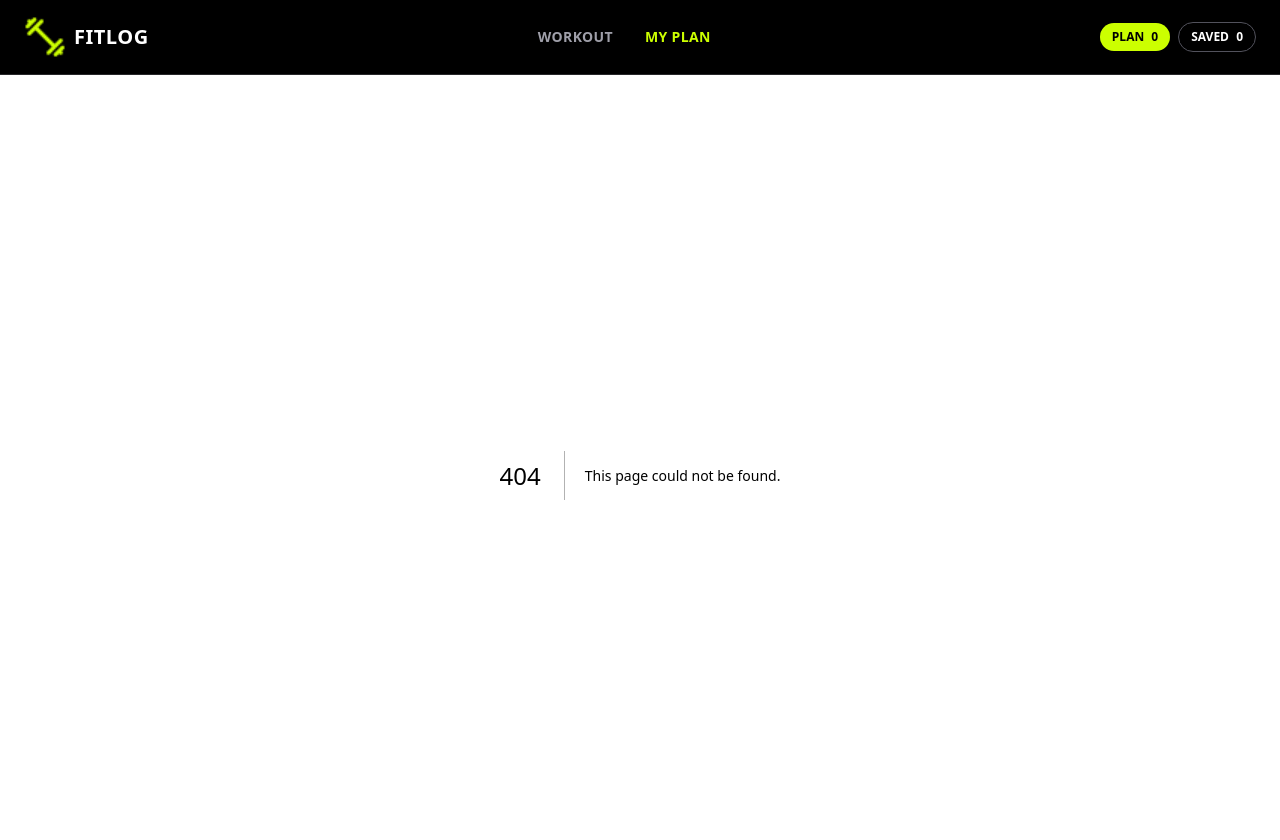
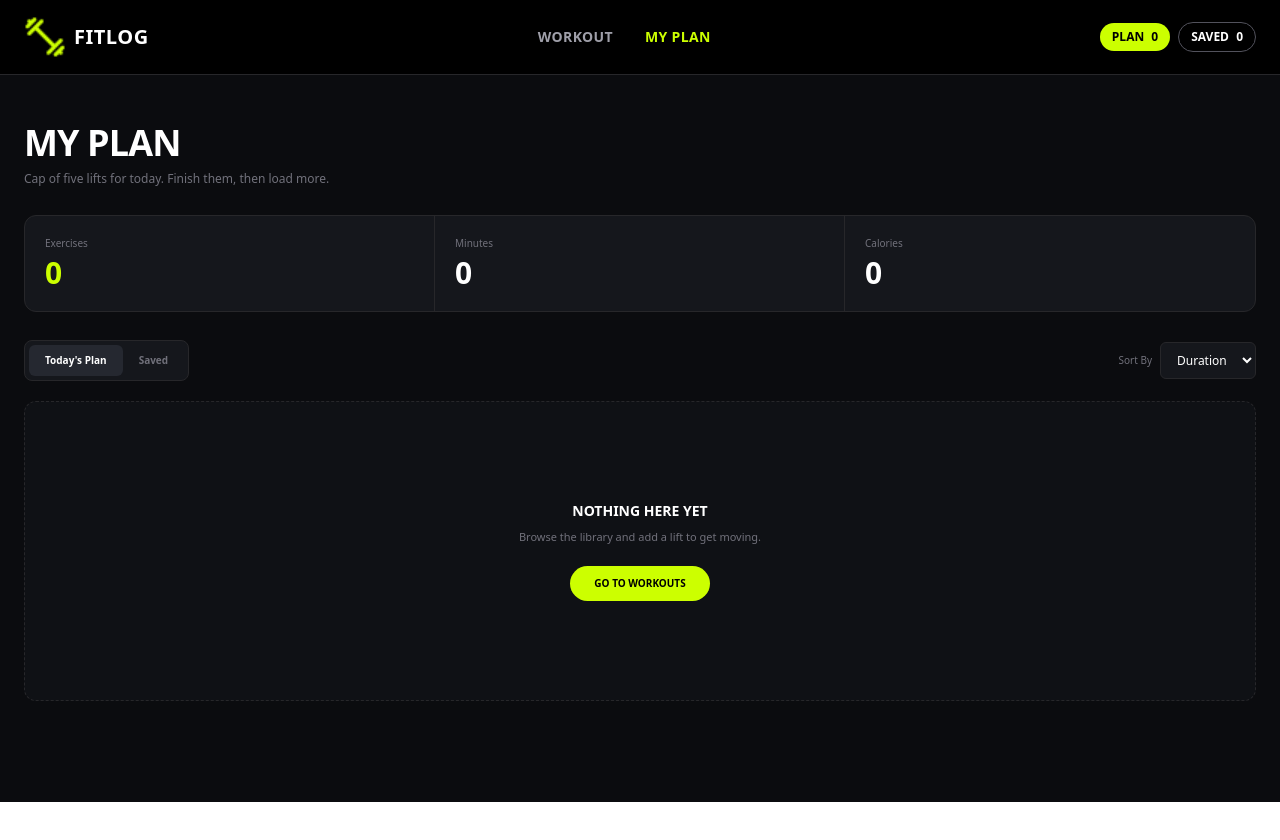
Before and after one commit to ariful-arif124/Fit-Log-Site, a Next.js app: page /my-plan in a window 1280 px wide. Before the commit this address had no page. Shown: the top 840 px of the page. After the commit the page ends 802 px from the top, so only its background shows below. Built offline with nearby package versions, Linux system fonts and the light colour scheme.

Commit message:
My Plan page

```diff
--- /dev/null
+++ b/src/app/my-plan/page.tsx
@@ -0,0 +1,153 @@
+"use client";
+
+import { useMemo, useState } from "react";
+import Link from "next/link";
+import PlanCard from "@/components/PlanCard";
+import SortDropdown from "@/components/SortDropdown";
+import { useFitLog } from "@/context/FitLogContext";
+
+type Tab = "plan" | "saved";
+
+export default function MyPlanPage() {
+  const { plan, saved } = useFitLog();
+
+  const [activeTab, setActiveTab] = useState<Tab>("plan");
+  const [sortBy, setSortBy] = useState("duration");
+
+  const totalMinutes = plan.reduce(
+    (total, workout) => total + workout.duration,
+    0
+  );
+
+  const totalCalories = plan.reduce(
+    (total, workout) => total + workout.caloriesBurned,
+    0
+  );
+
+  const currentItems = activeTab === "plan" ? plan : saved;
+
+  const sortedItems = useMemo(() => {
+    return [...currentItems].sort((a, b) => {
+      if (sortBy === "calories") {
+        return b.caloriesBurned - a.caloriesBurned;
+      }
+
+      if (sortBy === "rating") {
+        return b.rating - a.rating;
+      }
+
+      return a.duration - b.duration;
+    });
+  }, [currentItems, sortBy]);
+
+  return (
+    <main className="min-h-[calc(100vh-73px)] bg-[#0b0c0f]">
+      <div className="mx-auto max-w-7xl px-4 py-10 md:px-6 md:py-12">
+
+        <div>
+          <h1 className="text-3xl font-black uppercase tracking-tight text-white md:text-4xl">
+            My Plan
+          </h1>
+
+          <p className="mt-2 text-xs text-zinc-500">
+            Cap of five lifts for today. Finish them, then load more.
+          </p>
+        </div>
+
+        <div className="mt-7 grid grid-cols-3 rounded-xl border border-zinc-800 bg-[#15171c]">
+          <div className="border-r border-zinc-800 p-4 sm:p-5">
+            <p className="text-[10px] text-zinc-500">
+              Exercises
+            </p>
+
+            <p className="mt-1 text-2xl font-black text-[#ccff00] sm:text-3xl">
+              {plan.length}
+            </p>
+          </div>
+
+          <div className="border-r border-zinc-800 p-4 sm:p-5">
+            <p className="text-[10px] text-zinc-500">
+              Minutes
+            </p>
+
+            <p className="mt-1 text-2xl font-black text-white sm:text-3xl">
+              {totalMinutes}
+            </p>
+          </div>
+
+          <div className="p-4 sm:p-5">
+            <p className="text-[10px] text-zinc-500">
+              Calories
+            </p>
+
+            <p className="mt-1 text-2xl font-black text-white sm:text-3xl">
+              {totalCalories}
+            </p>
+          </div>
+        </div>
+
+        <div className="mt-7 flex flex-col justify-between gap-4 sm:flex-row sm:items-center">
+
+          <div className="flex w-fit rounded-lg border border-zinc-800 bg-[#15171c] p-1">
+            <button
+              onClick={() => setActiveTab("plan")}
+              className={`rounded-md px-4 py-2 text-[10px] font-bold transition ${
+                activeTab === "plan"
+                  ? "bg-[#252830] text-white"
+                  : "text-zinc-500 hover:text-white"
+              }`}
+            >
+              Today's Plan
+            </button>
+
+            <button
+              onClick={() => setActiveTab("saved")}
+              className={`rounded-md px-4 py-2 text-[10px] font-bold transition ${
+                activeTab === "saved"
+                  ? "bg-[#252830] text-white"
+                  : "text-zinc-500 hover:text-white"
+              }`}
+            >
+              Saved
+            </button>
+          </div>
+
+          <SortDropdown
+            value={sortBy}
+            onChange={setSortBy}
+          />
+        </div>
+
+        <div className="mt-5 space-y-3">
+          {sortedItems.length > 0 ? (
+            sortedItems.map((workout) => (
+              <PlanCard
+                key={workout.id}
+                workout={workout}
+                type={activeTab}
+              />
+            ))
+          ) : (
+            <div className="flex min-h-[300px] flex-col items-center justify-center rounded-xl border border-dashed border-zinc-800 bg-[#0f1115] px-6 text-center">
+
+              <h2 className="text-sm font-black uppercase text-white">
+                Nothing Here Yet
+              </h2>
+
+              <p className="mt-2 max-w-sm text-[11px] text-zinc-500">
+                Browse the library and add a lift to get moving.
+              </p>
+
+              <Link
+                href="/#library"
+                className="mt-5 rounded-full bg-[#ccff00] px-6 py-2.5 text-[10px] font-black uppercase text-black transition hover:bg-white"
+              >
+                Go to Workouts
+              </Link>
+            </div>
+          )}
+        </div>
+      </div>
+    </main>
+  );
+}
--- /dev/null
+++ b/src/components/PlanCard.tsx
@@ -0,0 +1,82 @@
+"use client";
+
+import Image from "next/image";
+import Link from "next/link";
+import { Workout } from "@/types/workout";
+import { useFitLog } from "@/context/FitLogContext";
+
+interface PlanCardProps {
+  workout: Workout;
+  type: "plan" | "saved";
+}
+
+export default function PlanCard({ workout, type }: PlanCardProps) {
+  const {
+    removeFromPlan,
+    removeFromSaved,
+    markAsDone,
+  } = useFitLog();
+
+  const handleRemove = () => {
+    if (type === "plan") {
+      removeFromPlan(workout.id);
+    } else {
+      removeFromSaved(workout.id);
+    }
+  };
+
+  return (
+    <div className="group flex items-center gap-4 rounded-xl border border-zinc-800 bg-[#15171c] p-3 transition hover:border-zinc-700 sm:p-4">
+      <div className="relative h-16 w-24 shrink-0 overflow-hidden rounded-lg sm:h-20 sm:w-32">
+        <Image
+          src={workout.image}
+          alt={workout.name}
+          fill
+          className="object-cover"
+        />
+      </div>
+
+      <div className="min-w-0 flex-1">
+        <h3 className="truncate text-sm font-black uppercase text-white sm:text-base">
+          {workout.name}
+        </h3>
+
+        <p className="mt-1 truncate text-xs text-zinc-500">
+          {workout.equipment}
+        </p>
+
+        <div className="mt-2 flex flex-wrap items-center gap-3 text-[10px] text-zinc-400 sm:text-xs">
+          <span>◷ {workout.duration} min</span>
+          <span>🔥 {workout.caloriesBurned} kcal</span>
+          <span>★ {workout.rating}</span>
+        </div>
+      </div>
+
+      <div className="flex shrink-0 items-center gap-2">
+        <Link
+          href={`/workouts/${workout.id}`}
+          className="hidden rounded-full border border-zinc-700 px-4 py-2 text-[10px] font-bold uppercase text-zinc-300 transition hover:border-[#ccff00] hover:text-[#ccff00] sm:block"
+        >
+          View Details
+        </Link>
+
+        {type === "plan" && (
+          <button
+            onClick={() => markAsDone(workout.id)}
+            className="rounded-full bg-[#ccff00] px-4 py-2 text-[10px] font-black uppercase text-black transition hover:bg-white"
+          >
+            ✓ Mark as Done
+          </button>
+        )}
+
+        <button
+          onClick={handleRemove}
+          aria-label={`Remove ${workout.name}`}
+          className="px-1 text-sm text-zinc-600 transition hover:text-red-400"
+        >
+          ×
+        </button>
+      </div>
+    </div>
+  );
+}
--- /dev/null
+++ b/src/components/SortDropdown.tsx
@@ -0,0 +1,29 @@
+"use client";
+
+interface SortDropdownProps {
+  value: string;
+  onChange: (value: string) => void;
+}
+
+export default function SortDropdown({
+  value,
+  onChange,
+}: SortDropdownProps) {
+  return (
+    <div className="flex items-center gap-2">
+      <span className="text-[10px] font-medium text-zinc-500">
+        Sort By
+      </span>
+
+      <select
+        value={value}
+        onChange={(e) => onChange(e.target.value)}
+        className="rounded-md border border-zinc-800 bg-[#15171c] px-3 py-2 text-xs text-white outline-none transition focus:border-[#ccff00]"
+      >
+        <option value="duration">Duration</option>
+        <option value="calories">Calories</option>
+        <option value="rating">Rating</option>
+      </select>
+    </div>
+  );
+}
```
